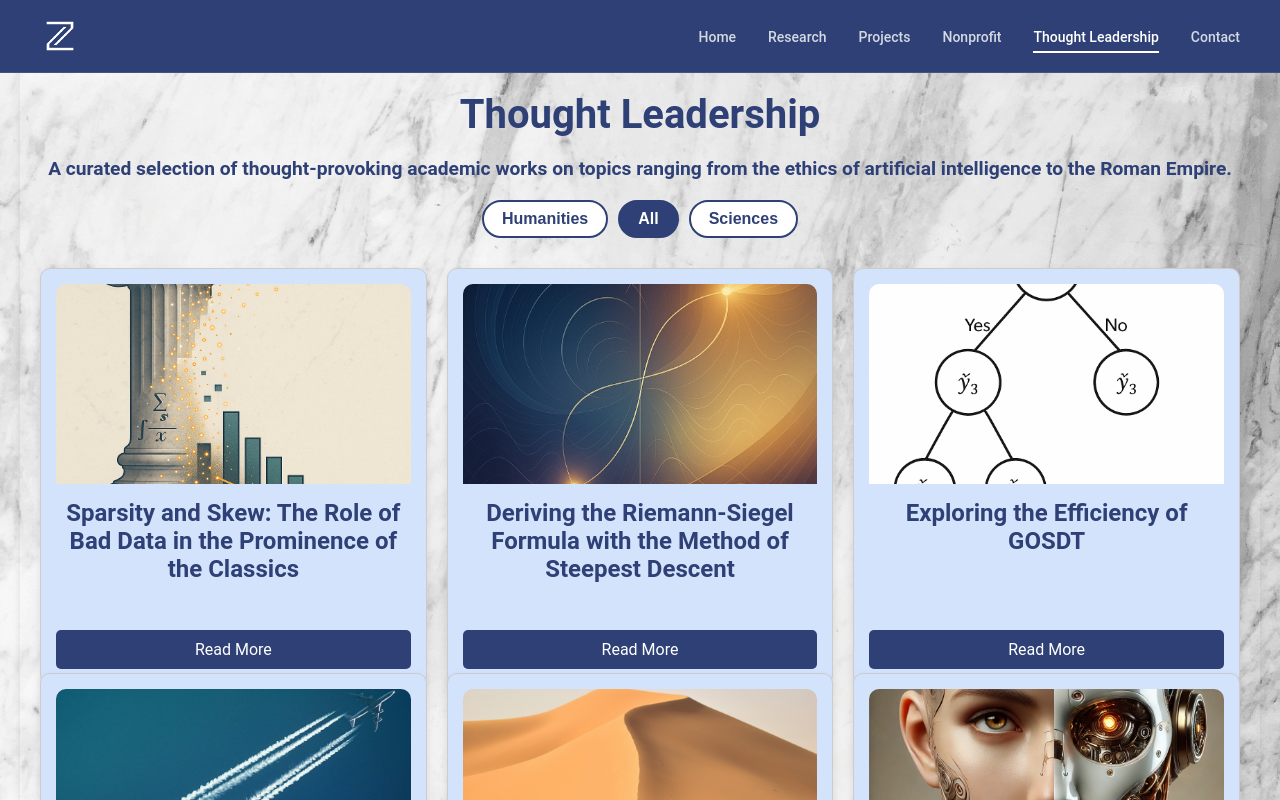
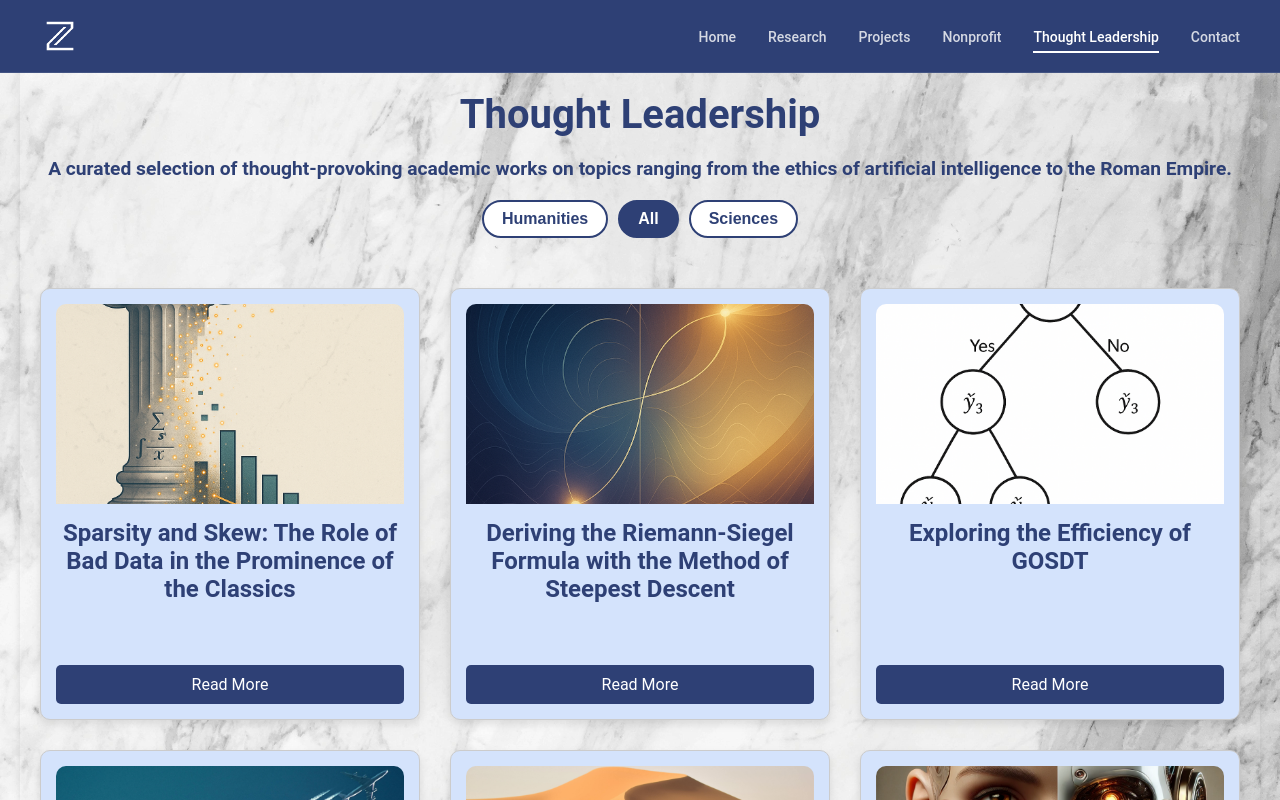
Before and after one commit to zrobers/personal-website, a React (Create React App) app: page /thought-leadership in a window 1280 px wide. Shown: the top 800 px of the page. Built offline with nearby package versions, Linux system fonts and the light colour scheme.

Commit message:
Though Leadership Card Overlap Fix

```diff
--- a/src/components/Thought_Leadership.js
+++ b/src/components/Thought_Leadership.js
@@ -114,8 +114,9 @@ const styles = {
   },
   articlesContainer: {
     display: 'grid',
-    gridTemplateColumns: 'repeat(auto-fit, minmax(300px, 1fr))',
-    gap: '20px',
+    gridTemplateColumns: 'repeat(auto-fit, minmax(350px, 1fr))',
+    gap: '30px',
+    padding: '20px 0',
   },
   articleCard: {
     display: 'flex',
@@ -129,7 +130,8 @@ const styles = {
     padding: '15px',
     backgroundColor: '#d4e3fc',
     color: '#2e4075',
-    height: '100%',
+    minHeight: '400px',
+    height: 'auto',
   },
   articleImage: {
     width: '100%',
```
